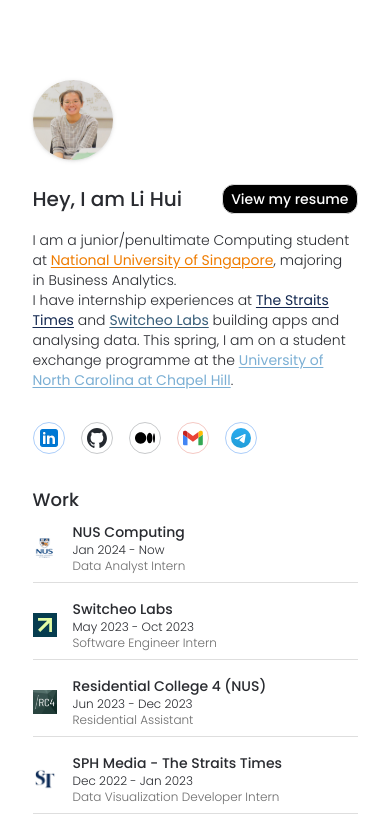
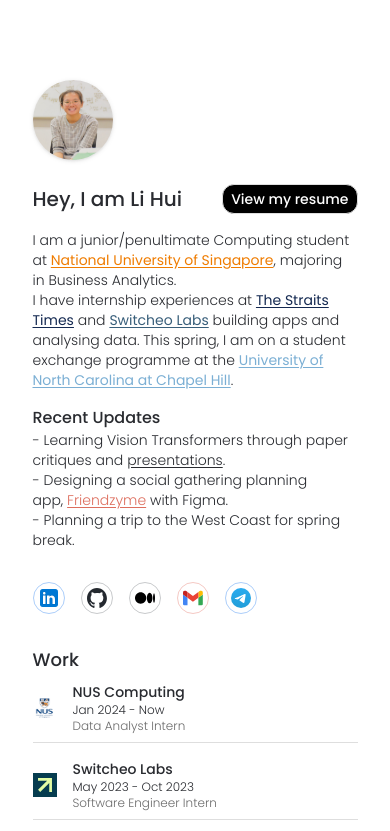
Before and after one commit to lihuicham/lihuicham.com-v2, a Next.js app: page / in a window 390 px wide. Shown: the top 831 px of the page. Built offline with nearby package versions, Linux system fonts and the light colour scheme.

Commit message:
feat : add recents

```diff
--- a/src/app/components/constants/PageLinks.ts
+++ b/src/app/components/constants/PageLinks.ts
@@ -9,6 +9,10 @@
     NUSComputing: 'https://www.comp.nus.edu.sg/',
 
   },
+  Recents: {
+    SwinTransformer: 'https://docs.google.com/presentation/d/1qj7UbCLtAQGRbAGVwf-0YOB0SIZzk99e_qzIxph_w60/edit?usp=sharing',
+    Friendzyme: 'https://www.figma.com/file/oRZQUrJLw8K8D37Jgm9DvX/Li-Hui-Cham-Working-File?type=design&node-id=0%3A1&mode=design&t=AK479uYOH8atIu58-1',
+  },
   Socials: {
     LinkedIn: 'https://www.linkedin.com/in/lihuicham/',
     GitHub: 'https://github.com/lihuicham',
--- a/src/app/components/v3/HeadlineV3.tsx
+++ b/src/app/components/v3/HeadlineV3.tsx
@@ -6,7 +6,7 @@
 const HeadlineV3 = () => {
   return (
     <div>
-      <div className="container mx-auto text-primary-text grid w-10/12 pt-20 gap-y-4 md:w-1/2 md:pt-32 md:gap-y-6">
+      <div className="container mx-auto text-primary-text grid w-10/12 pt-20 gap-y-4 md:w-1/2 md:pt-14 md:gap-y-6">
         <div className="drop-shadow">
           <img alt="memoji" src="/assets/me.png" className="object-fit bg-tertiary-base w-20 h-20 lg:w-24 lg:h-24 rounded-full overflow-hidden mb-2 md:mb-4"/>
         </div>
@@ -22,17 +22,34 @@
         </div>
         <p className="text-primary-text font-light text-sm md:text-lg md:leading-loose">
           I am a junior/penultimate Computing student at&nbsp;
-          <span className="text-nus-orange font-normal underline underline-offset-2 md:underline-offset-4 hover:underline-offset-4 transition-all duration-300 ease-in-out"><Link href={PageLinks.Schools.NUS} target="_blank">National University of Singapore</Link></span>,
+          <span className="text-nus-orange font-normal underline underline-offset-2 md:underline-offset-4 hover:underline-offset-6 transition-all duration-300 ease-in-out"><Link href={PageLinks.Schools.NUS} target="_blank">National University of Singapore</Link></span>,
           majoring in Business Analytics.
           <br />
           I have internship experiences at&nbsp;
-          <span className="text-thestraitstimes-blue font-normal underline underline-offset-2 md:underline-offset-4 hover:underline-offset-4 transition-all duration-300 ease-in-out"><Link href={PageLinks.Companies.TheStraitsTimes} target="_blank">The Straits Times</Link></span>
+          <span className="text-thestraitstimes-blue font-normal underline underline-offset-2 md:underline-offset-4 hover:underline-offset-6 transition-all duration-300 ease-in-out"><Link href={PageLinks.Companies.TheStraitsTimes} target="_blank">The Straits Times</Link></span>
           &nbsp;and&nbsp;
-          <span className="text-switcheolabs-green font-normal underline underline-offset-2 md:underline-offset-4 hover:underline-offset-4 transition-all duration-300 ease-in-out"><Link href={PageLinks.Companies.SwitcheoLabs} target="_blank">Switcheo Labs</Link></span>
+          <span className="text-switcheolabs-green font-normal underline underline-offset-2 md:underline-offset-4 hover:underline-offset-6 transition-all duration-300 ease-in-out"><Link href={PageLinks.Companies.SwitcheoLabs} target="_blank">Switcheo Labs</Link></span>
           &nbsp;building apps and analysing data.
           This spring, I am on a student exchange programme at the&nbsp;
-          <span className="text-unc-blue font-normal underline underline-offset-2 md:underline-offset-4 hover:underline-offset-4 transition-all duration-300 ease-in-out"><Link href={PageLinks.Schools.UNC} target="_blank">University of North Carolina at Chapel Hill</Link></span>.
+          <span className="text-unc-blue font-normal underline underline-offset-2 md:underline-offset-4 hover:underline-offset-6 transition-all duration-300 ease-in-out"><Link href={PageLinks.Schools.UNC} target="_blank">University of North Carolina at Chapel Hill</Link></span>.
         </p>
+        <div>
+          <h3 className="md:text-lg font-medium">Recent Updates</h3>
+          <ul className="text-sm md:text-lg font-light">
+            <li>
+              - Learning Vision Transformers through paper critiques and&nbsp;
+              <span className="underline underline-offset-2 md:underline-offset-4 hover:underline-offset-6 transition-all duration-300 ease-in-out"><Link href={PageLinks.Recents.SwinTransformer} target="_blank">presentations</Link></span>.
+            </li>
+            <li>
+              - Designing a social gathering planning app,&nbsp;
+              <span className="text-[#DD6E5E] underline underline-offset-2 md:underline-offset-4 hover:underline-offset-6 transition-all duration-300 ease-in-out"><Link href={PageLinks.Recents.Friendzyme} target="_blank">Friendzyme</Link></span>
+              &nbsp;with Figma.
+            </li>
+            <li>
+              - Planning a trip to the West Coast for spring break.
+            </li>
+          </ul>
+        </div>
         <div className="flex gap-4 md:gap-6 mt-4 md:mt-6">
           <Link target="_blank" href={PageLinks.Socials.LinkedIn}>
             <div className="rounded-full flex items-center justify-center border border-linkedinblue w-8 h-8 md:w-14 md:h-14 hover:bg-linkedinblue/20 transition-all duration-300 ease-in-out">
```
